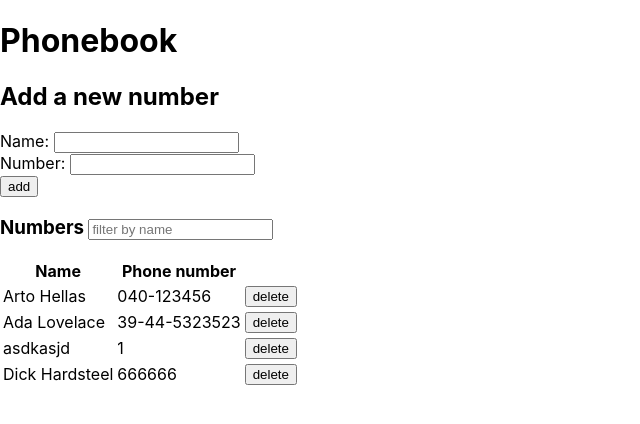
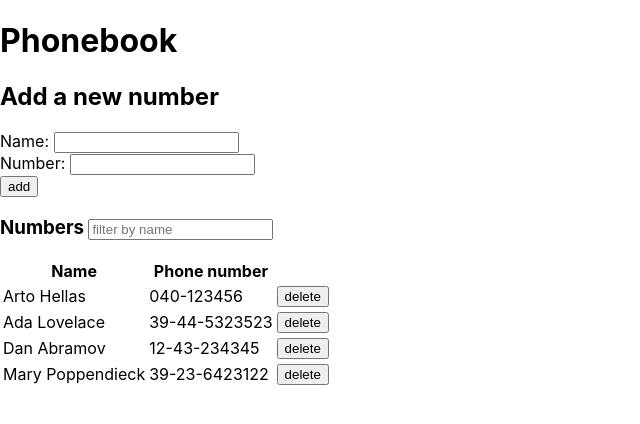
Before and after one commit to JouHouFin/HY_fullstack, a React (Create React App) app in the folder osa2/puhelinluettelo/: page / in a window 1280 px wide. Shown: the top 424 px of the page, without its empty margins (0-640 px from the left). Built offline with nearby package versions, Linux system fonts and the light colour scheme; data requests are answered from the project's data file.

Commit message:
2.20*: puhelinluettelo step12 done

```diff
--- a/osa2/puhelinluettelo/db.json
+++ b/osa2/puhelinluettelo/db.json
@@ -1,5 +1,5 @@
 {
-  "persons": [
+  "persons":[
     {
       "name": "Arto Hellas",
       "number": "040-123456",
@@ -11,13 +11,13 @@
       "id": 2
     },
     {
-      "name": "asdkasjd",
-      "number": "1",
+      "name": "Dan Abramov",
+      "number": "12-43-234345",
       "id": 3
     },
     {
-      "name": "Dick Hardsteel",
-      "number": "666666",
+      "name": "Mary Poppendieck",
+      "number": "39-23-6423122",
       "id": 4
     }
   ]
--- a/osa2/puhelinluettelo/src/App.js
+++ b/osa2/puhelinluettelo/src/App.js
@@ -30,11 +30,11 @@ const App = () => {
   const addContact = event => {
     event.preventDefault()
     if (newName === '') {
-      setNotificationMessage({msg: 'Name cannot be empty', type: 'error'})
+      setNotificationMessage({msg: 'Name cannot be empty.', type: 'error'})
       setNotificationMessageDelay()
 
     } else if (newNumber === '') {
-      setNotificationMessage({msg: 'Number cannot be empty', type: 'error'})
+      setNotificationMessage({msg: 'Number cannot be empty.', type: 'error'})
       setNotificationMessageDelay()
 
     } else if (persons.some(person => person.name === newName)) {
@@ -47,7 +47,15 @@ const App = () => {
       .then(modifiedPerson => {
         setPersons(persons.map(person => person.id !== personToModifyId ? person : modifiedPerson))
         resetFields()
-        setNotificationMessage({msg: `${newName} modified`, type: 'success'})
+        setNotificationMessage({msg: `${newName} modified.`, type: 'success'})
+        setNotificationMessageDelay()
+      })
+      .catch(error => {
+        setNotificationMessage({msg: `The contact was already deleted from the server. Refreshing the contact list.`, type: 'error'})
+        personComms.getPersons()
+        .then(initialPersons => {
+          setPersons(initialPersons)
+        })
         setNotificationMessageDelay()
       })
       }
@@ -58,7 +66,7 @@ const App = () => {
       .then(initialNewPerson => {
         setPersons(persons.concat(initialNewPerson))
         resetFields()
-        setNotificationMessage({msg: `${newName} added`, type: 'success'})
+        setNotificationMessage({msg: `${newName} added.`, type: 'success'})
         setNotificationMessageDelay()
       })
 
@@ -71,7 +79,7 @@ const App = () => {
       personComms.deletePerson(personId)
       .then(() => {
         setPersons(persons.filter(person => personId !== person.id))
-        setNotificationMessage({msg: `${personName} deleted`, type: 'success'})
+        setNotificationMessage({msg: `${personName} deleted.`, type: 'success'})
         setNotificationMessageDelay()
       })
     }
```
